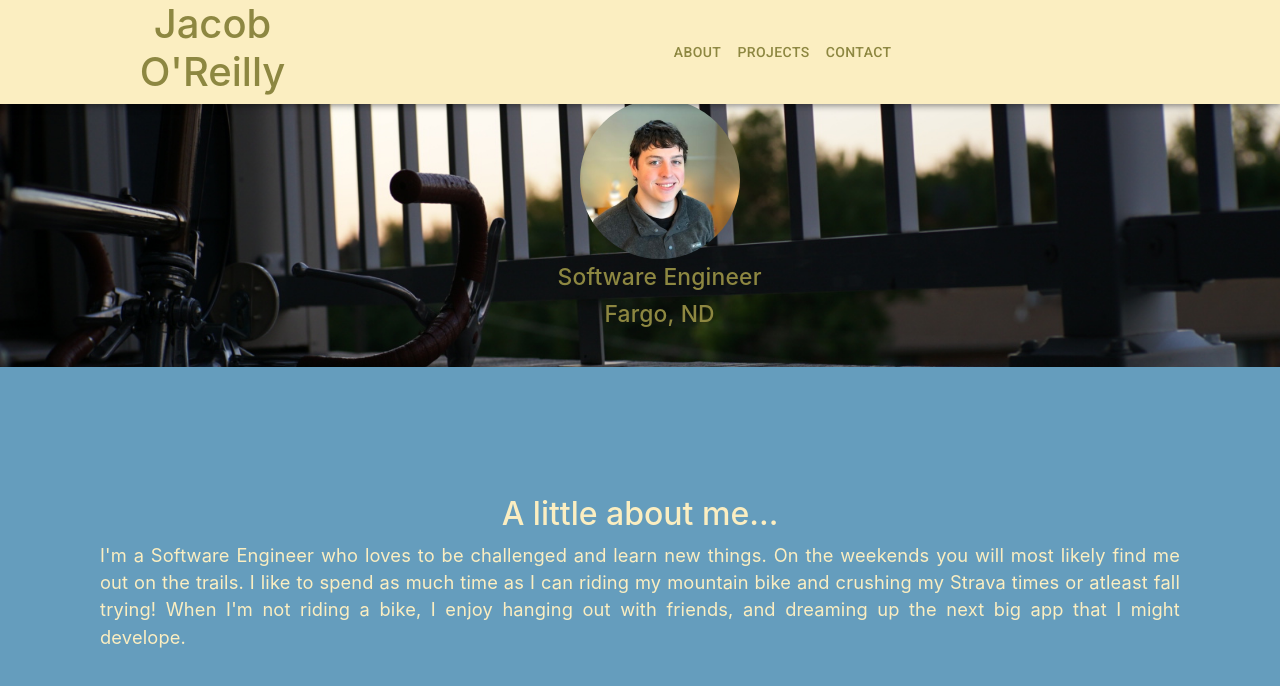
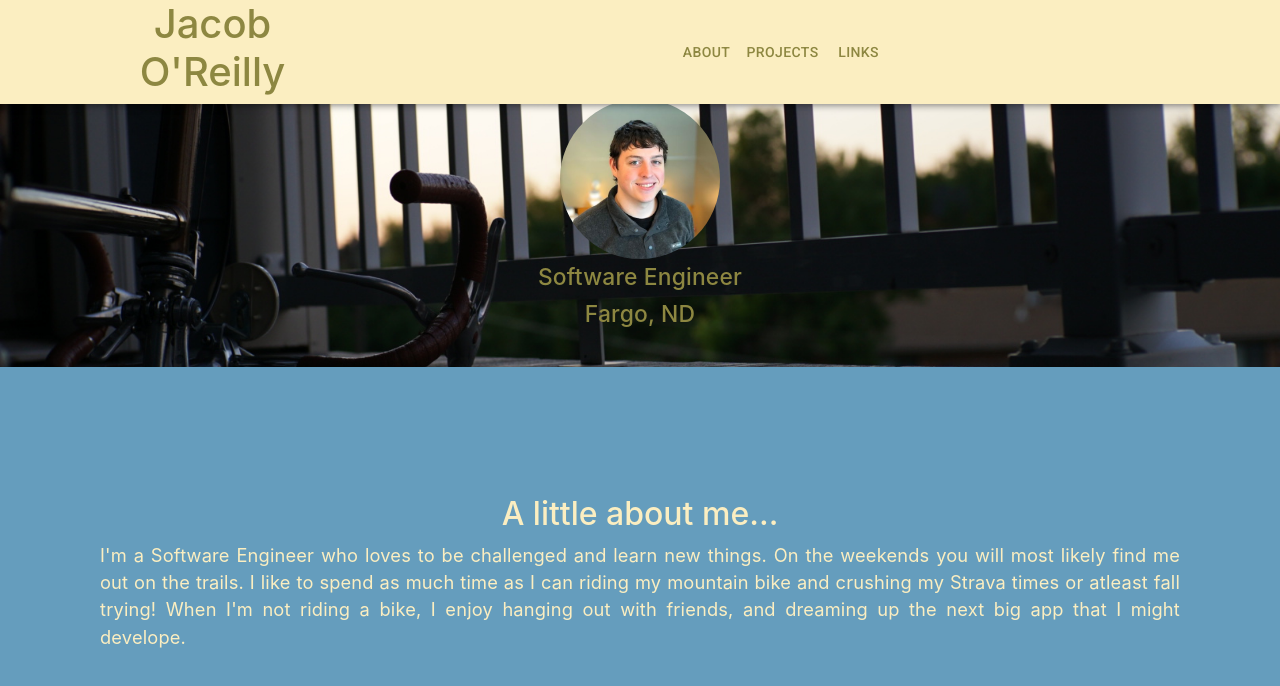
Before and after one commit to jacob-oreilly/web-portfolio, a React (Create React App) app: page / in a window 1280 px wide. Shown: the top 686 px of the page. Built offline with nearby package versions, Linux system fonts and the light colour scheme.

Commit message:
Changed some styling in title

```diff
--- a/src/components/Header.js
+++ b/src/components/Header.js
@@ -70,7 +70,7 @@ function Header() {
                     smooth={true}
                     offset={-75}
                     duration={500}>
-                    <Button className={classes.buttonStyle}>Contact</Button>
+                    <Button className={classes.buttonStyle}>Links</Button>
                   </Link>
                 </div>
               </div>
--- a/src/components/Title.js
+++ b/src/components/Title.js
@@ -7,7 +7,6 @@ const useStyles = makeStyles(theme => ({
     avatar: {
         width: theme.spacing(20),
         height: theme.spacing(20),
-        marginLeft: theme.spacing(10),
     },
     intro: {
         color: '#8D8741',
@@ -27,17 +26,18 @@ function Title() {
                 backgroundPosition: "center",
                 backgroundRepeat: "no-repeat",
                 backgroundSize: "100%",
-                direction: "row",
+                display: "flex",
+                flexDirection: "column",
+                alignItems: "center",
                 zIndex: -1,
             }} className="container">
-                <div className="row align-items-start justify-content-md-center">
-                    <div className="col-sm-12 col-lg-3 align-self-center">
+                <div>
+                    <div>
                         <Avatar variant="circle" alt="Jacob O'Reilly" src={require('../img/avatar.jpg')} className={classes.avatar}></Avatar>
                     </div>
-
                 </div>
-                <div style={{marginLeft: "2%"}} className="row align-items-start justify-content-md-center">
-                    <div className="col-sm-12 col-lg-4 align-self-center">
+                <div>
+                    <div>
                         <Typography className={classes.intro} variant="h6">Software Engineer</Typography>
                         <Typography className={classes.intro} variant="h6">Fargo, ND</Typography>
                     </div>
```
